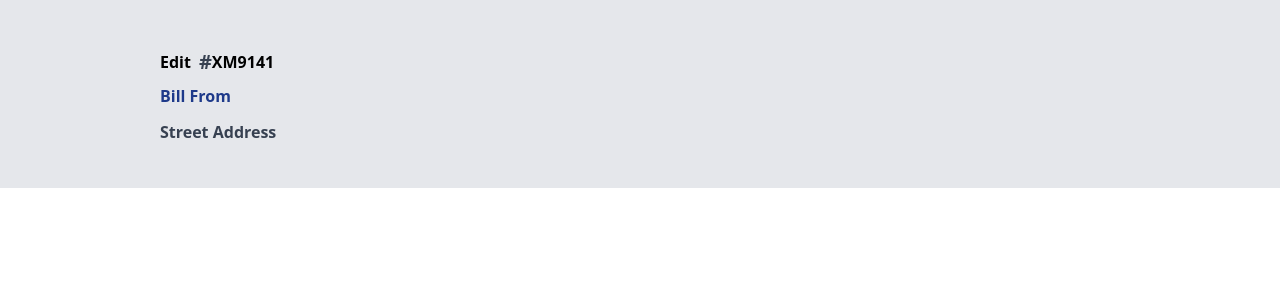
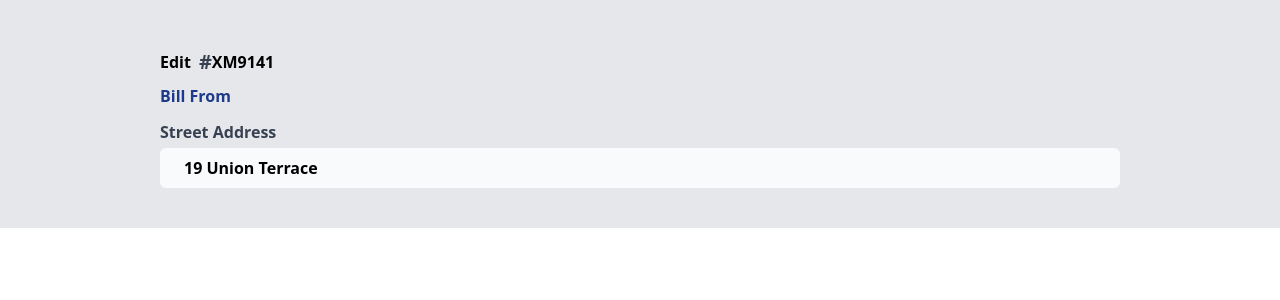
Before and after one commit to ayomideEnoch/invoice-app, a Vue app: page / in a window 1280 px wide. Shown: the top 300 px of the page. Built offline with nearby package versions, Linux system fonts and the light colour scheme.

Commit message:
Iteration...

```diff
--- a/src/App.vue
+++ b/src/App.vue
@@ -8,6 +8,7 @@
     <div class="capitalize text-blue-900 font-bold">bill from</div>
     <div class="font-bold capitalize">
       <p class="text-gray-700 mt-3 mb-1">street address</p>
+      <div class="bg-gray-50 py-2 px-6 rounded-md shadow-4xl">19 union terrace</div>
     </div>
   </section>
 </template>
```
